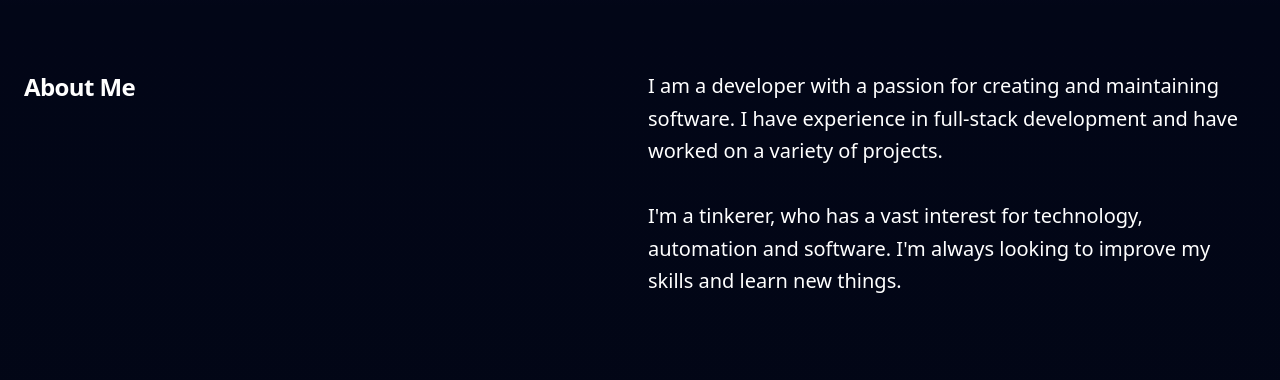
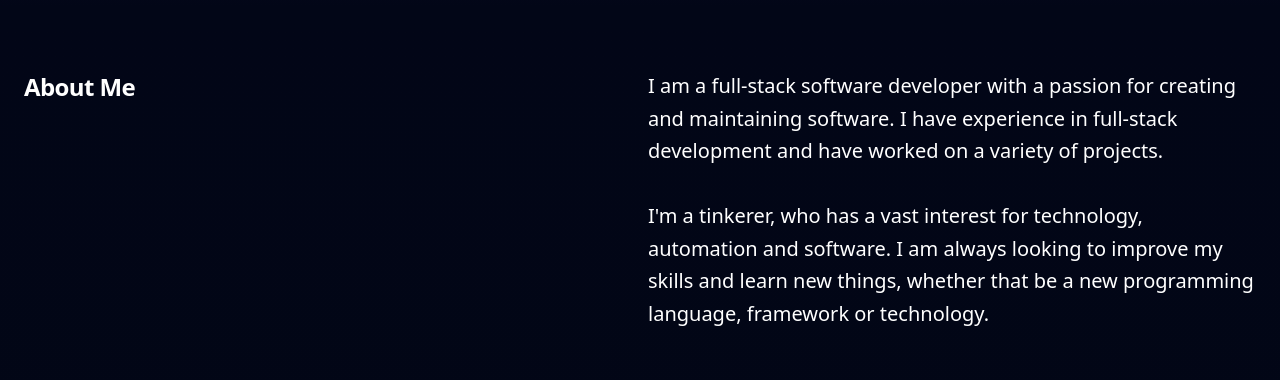
Before and after one commit to timmo001/timmo.dev, a Next.js app: page / in a window 1280 px wide. Shown: the part 794-1174 px from the top of the page. Built offline with nearby package versions, Linux system fonts and the light colour scheme.

Commit message:
Update about

```diff
--- a/src/app/page.tsx
+++ b/src/app/page.tsx
@@ -48,14 +48,15 @@ export default function Home() {
           </TextFadeInUpGrab>
           <TextFadeInUp>
             <p className="text-start text-xl font-normal leading-relaxed tracking-normal text-white">
-              I am a developer with a passion for creating and maintaining
-              software. I have experience in full-stack development and have
-              worked on a variety of projects.
+              I am a full-stack software developer with a passion for creating
+              and maintaining software. I have experience in full-stack
+              development and have worked on a variety of projects.
               <br />
               <br />
               I'm a tinkerer, who has a vast interest for technology, automation
-              and software. I'm always looking to improve my skills and learn
-              new things.
+              and software. I am always looking to improve my skills and learn
+              new things, whether that be a new programming language, framework
+              or technology.
             </p>
           </TextFadeInUp>
           <TextFadeInUpGrab>
```
